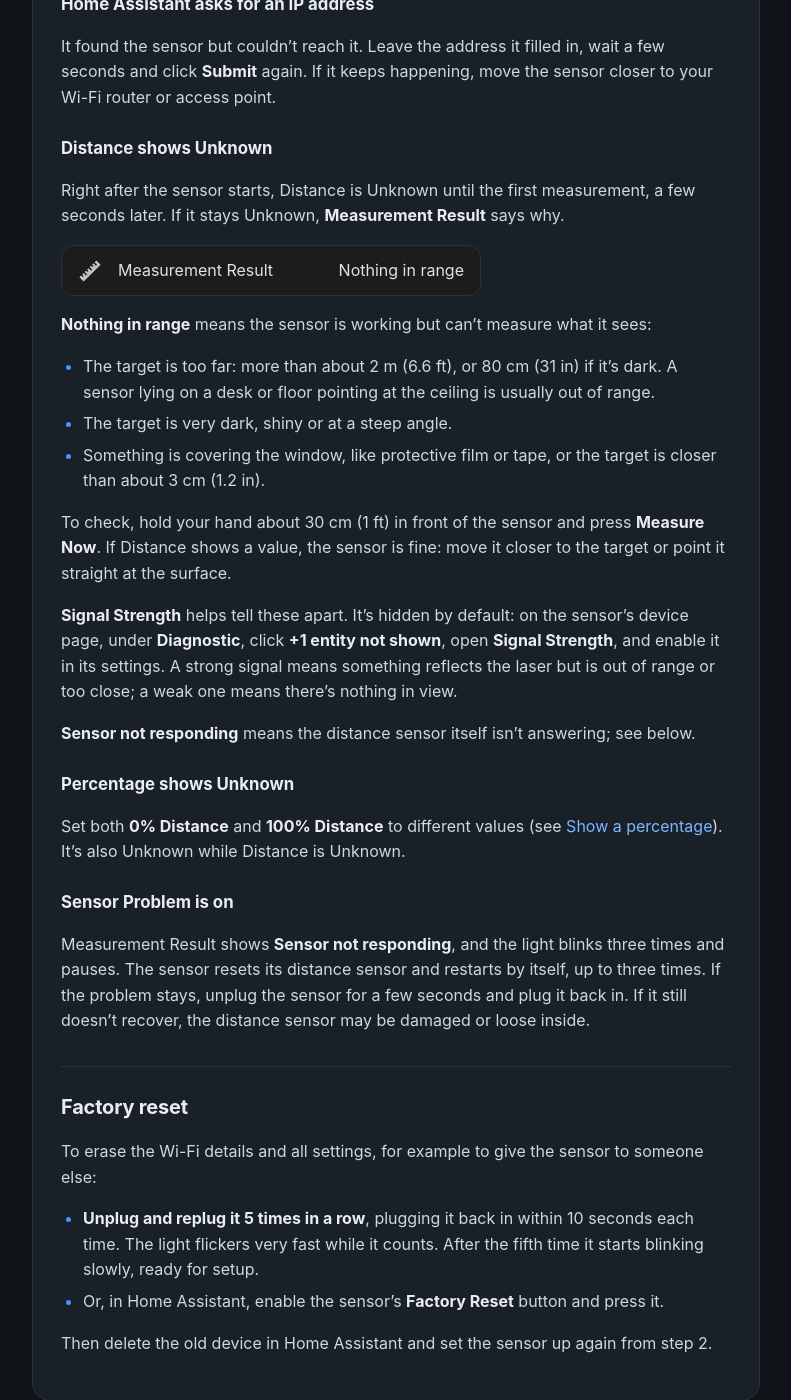
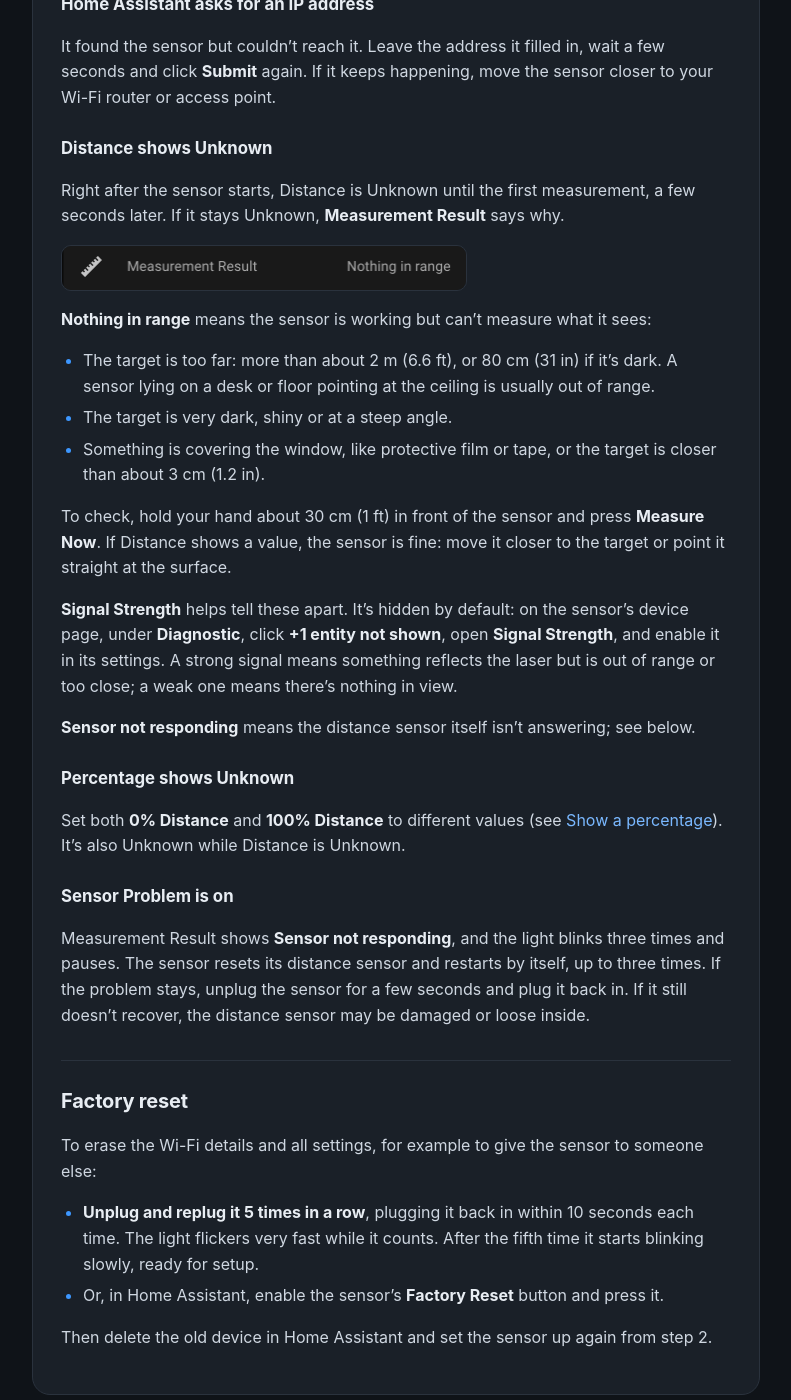
Before and after one commit to craigthompson/glint-distance-sensor, a Jekyll site: the page built from static/index.md, in a window 1280 px wide and 1400 px high, scrolled down 4910 px. Shown: the whole window, without its empty margins (244-1035 px from the left). Built offline with Jekyll 4.4.1, drawn with Linux system fonts in a browser that asks for light colours; our own code applies the rules of GitHub Pages for plain Markdown files.

Commit message:
Quick start: use the Home Assistant screenshot of Measurement Result

```diff
--- a/static/_layouts/default.html
+++ b/static/_layouts/default.html
@@ -136,10 +136,7 @@ td { color: #cfd7e1; }
 .stats small { font-size: .55em; font-weight: 500; color: var(--muted); margin-left: 2px; letter-spacing: 0; white-space: nowrap; }
 .stats span { display: block; color: var(--muted); font-size: .85rem; margin-top: 2px; }
 /* Two-column spec tables: no header row; the first column names the spec. */
-.ha-row { display: flex; align-items: center; gap: 16px; max-width: 420px; margin: 14px 0; padding: 12px 16px; background: #1c1c1c; border: 1px solid var(--line); border-radius: 12px; color: #e1e1e1; }
-.ha-row svg { width: 24px; height: 24px; flex: none; fill: #e1e1e1; opacity: .85; }
-.ha-row span { flex: 1; min-width: 0; }
-.ha-row b { font-weight: 400; color: #e1e1e1; text-align: right; }
+.screenshot { display: block; max-width: 100%; height: auto; margin: 14px 0; border: 1px solid var(--line); border-radius: 10px; }
 table.spec thead { display: none; }
 table.spec td:first-child { color: var(--text); font-weight: 600; width: 34%; }
 .table-wrap { overflow-x: auto; }
--- a/static/index.md
+++ b/static/index.md
@@ -126,7 +126,7 @@ It found the sensor but couldn't reach it. Leave the address it filled in, wait
 
 Right after the sensor starts, Distance is Unknown until the first measurement, a few seconds later. If it stays Unknown, **Measurement Result** says why.
 
-<div class="ha-row" role="img" aria-label="Home Assistant entity row: Measurement Result, Nothing in range"><svg viewBox="0 0 24 24" aria-hidden="true"><path d="M1.39,18.36L3.16,16.6L4.58,18L5.64,16.95L4.22,15.54L5.64,14.12L8.11,16.6L9.17,15.54L6.7,13.06L8.11,11.65L9.53,13.06L10.59,12L9.17,10.59L10.59,9.17L13.06,11.65L14.12,10.59L11.65,8.11L13.06,6.7L14.47,8.11L15.54,7.05L14.12,5.64L15.54,4.22L18,6.7L19.07,5.64L16.6,3.16L18.36,1.39L22.61,5.64L5.64,22.61L1.39,18.36Z"/></svg><span>Measurement Result</span><b>Nothing in range</b></div>
+<img class="screenshot" src="{{ site.baseurl }}/images/measurement-result-nothing-in-range.png" width="406" height="44" alt="Home Assistant showing Measurement Result: Nothing in range">
 
 **Nothing in range** means the sensor is working but can't measure what it sees:
 
```
Also changed, not shown: static/images/measurement-result-nothing-in-range.png (added).
